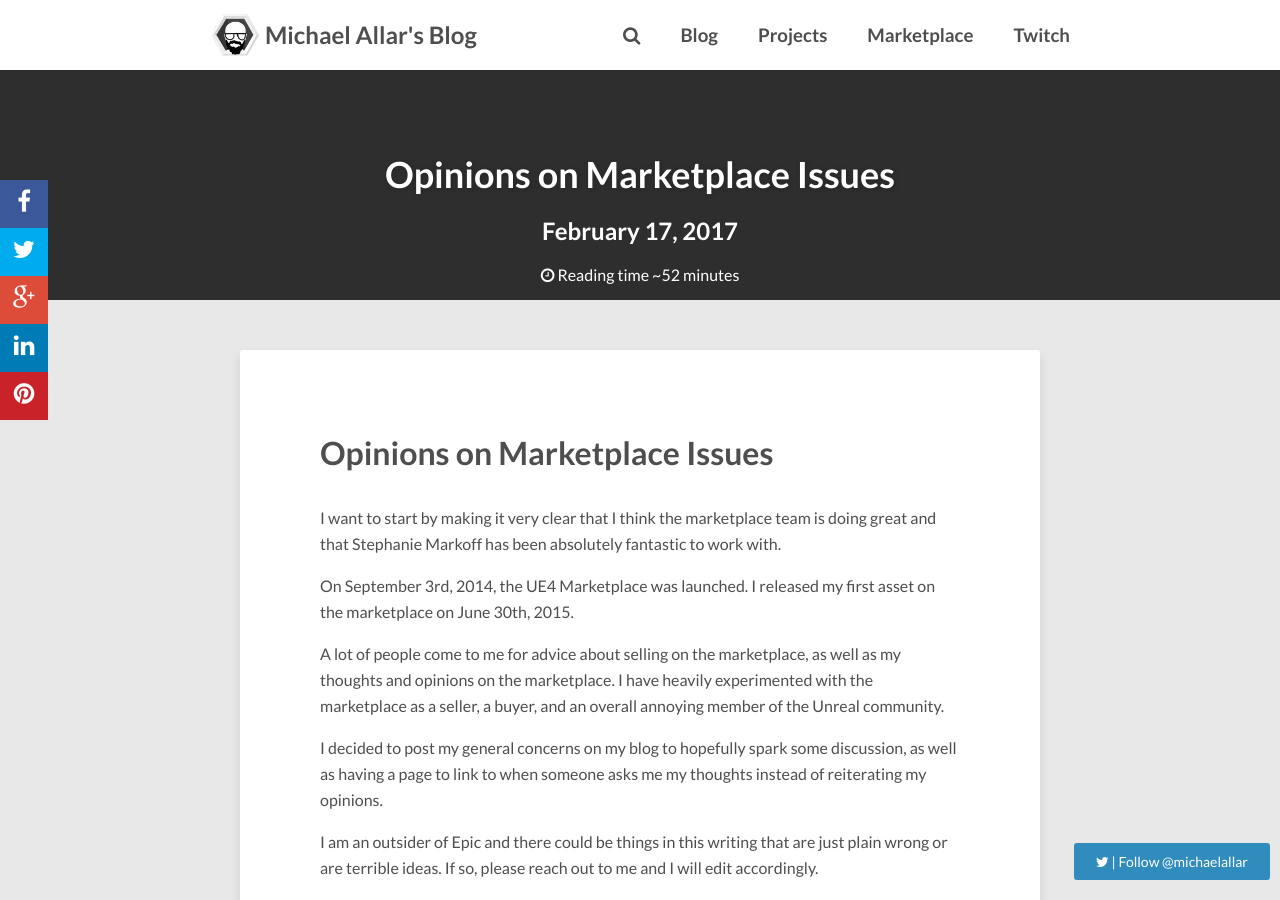
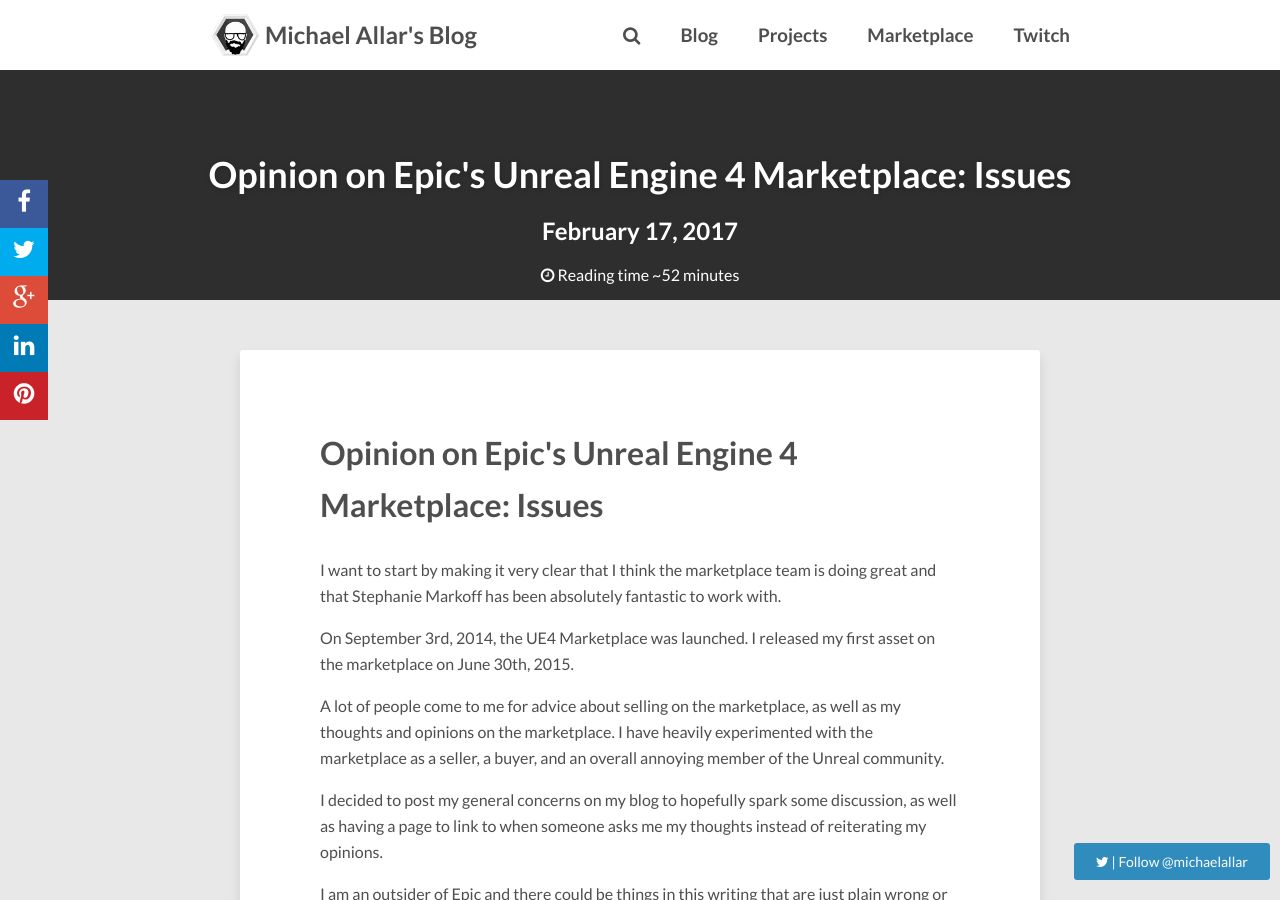
Before and after one commit to Allar/allar.github.io, a Jekyll site: the page built from blog/_posts/2017-02-17-Marketplace-Issues.md, in a window 1280 px wide and 900 px high. Built offline with Jekyll 4.4.1, drawn with Linux system fonts in a browser that asks for light colours; nearby versions of some CDN libraries; comment, search, counter and statistics services are not loaded.

Commit message:
Better title?

```diff
--- a/blog/_posts/2017-02-17-Marketplace-Issues.md
+++ b/blog/_posts/2017-02-17-Marketplace-Issues.md
@@ -1,6 +1,6 @@
 ---
 layout: post
-title: "Opinions on Marketplace Issues"
+title: "Opinion on Epic's Unreal Engine 4 Marketplace: Issues"
 tags: [Allar, ue4, marketplace]
 thumbnail: "UE4-Annoying-Hat.gif"
 ---
```
